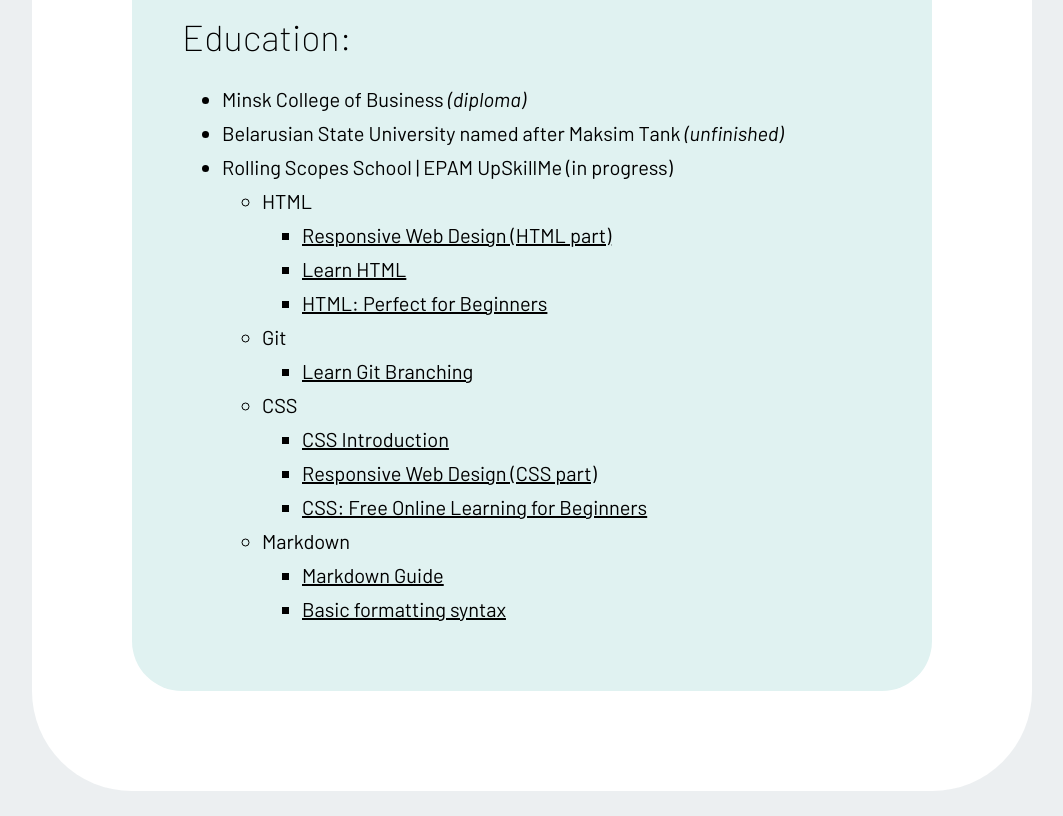
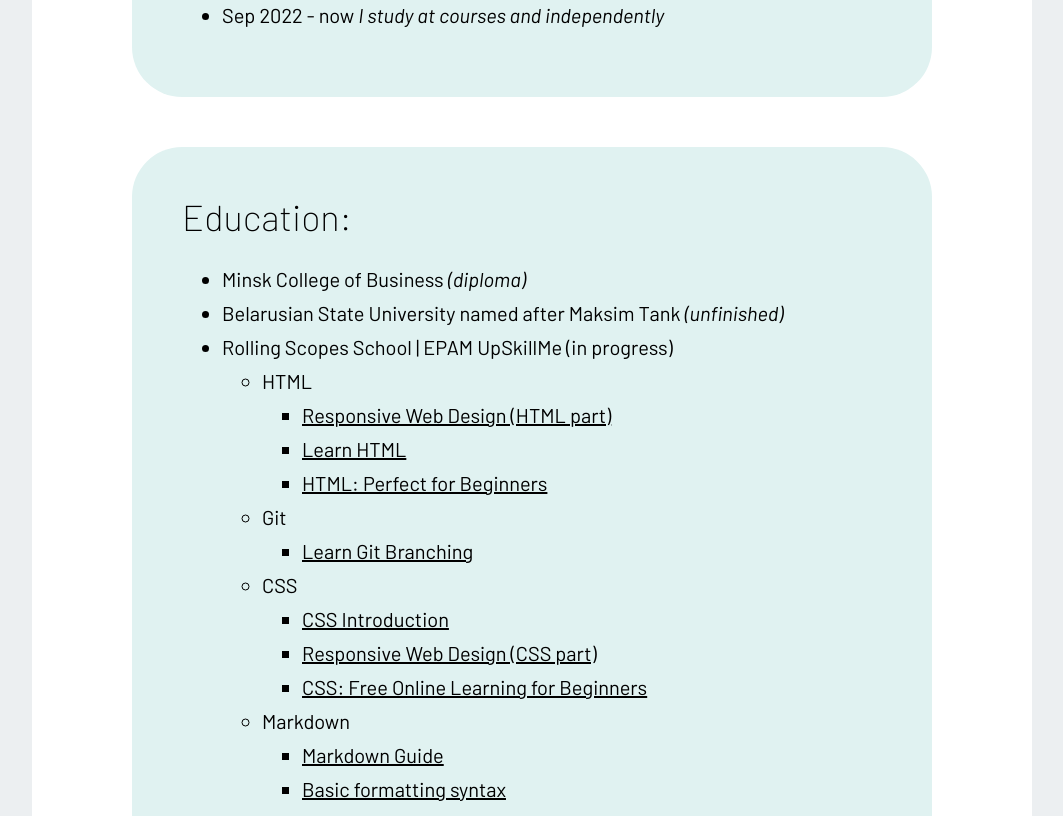
Before and after one commit to programissis/learn-md, a plain HTML site: page index.html in a window 1280 px wide. Shown: the part 2144-2960 px from the top of the page, without its empty margins (108-1171 px from the left). Drawn offline with Linux system fonts and the light colour scheme.

Commit message:
feat: fix styles

```diff
--- a/index.html
+++ b/index.html
@@ -94,6 +94,8 @@
             <ul>
                 <li>Sep 2022 - now <em>I study at courses and independently</em></li>
             </ul>
+        </section>
+        <section class="section">
             <h2>Education:</h2>
             <ul>
                 <li>Minsk College of Business <em>(diploma)</em></li>
--- a/style.css
+++ b/style.css
@@ -47,7 +47,7 @@
   border-radius: 100px;
   padding: 100px;
   max-width: 1000px;
-  margin: 20px auto;
+  margin: 50px auto;
 }
 
 .header {
@@ -61,11 +61,6 @@
 }
 
 .header h1 {
-  /* font-family: 'Prata', serif;
-  font-size: 4rem;
-  line-height: 4.4rem;
-  font-weight: 400;
-  margin: 0 0 1rem; */
   font-family: 'Prata', serif;
   font-size: 6rem;
   line-height: 7rem;
@@ -81,9 +76,6 @@
 .profile-image {
   height: 375px;
   border-radius: 100rem;
-  /* width: 250px;
-  height: 250px;
-  object-fit: cover; */
 }
 
 .section {
```
